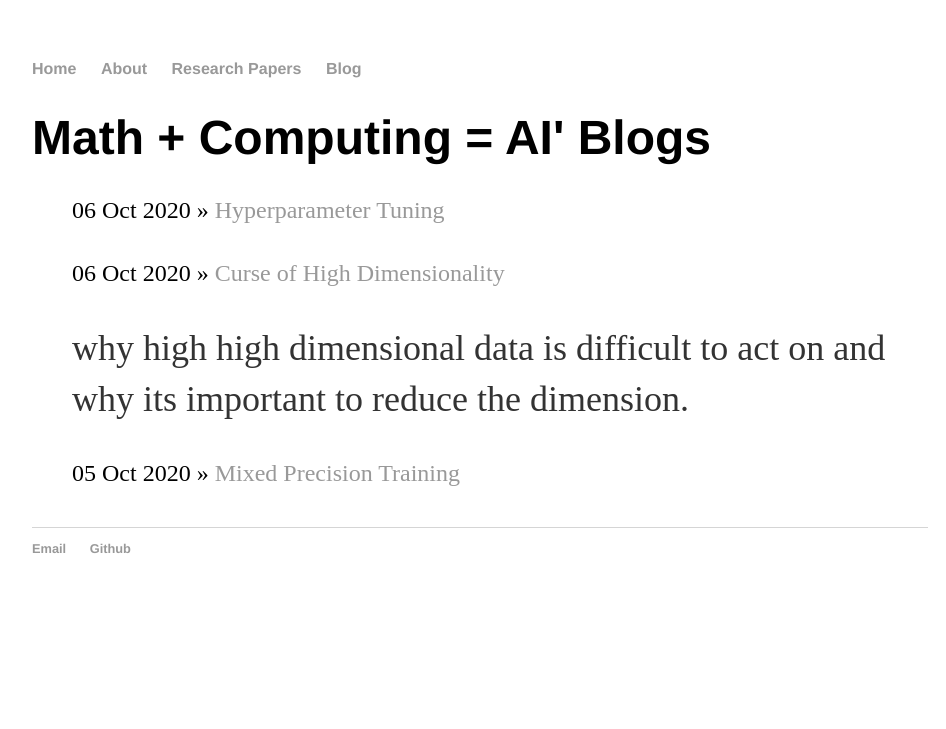
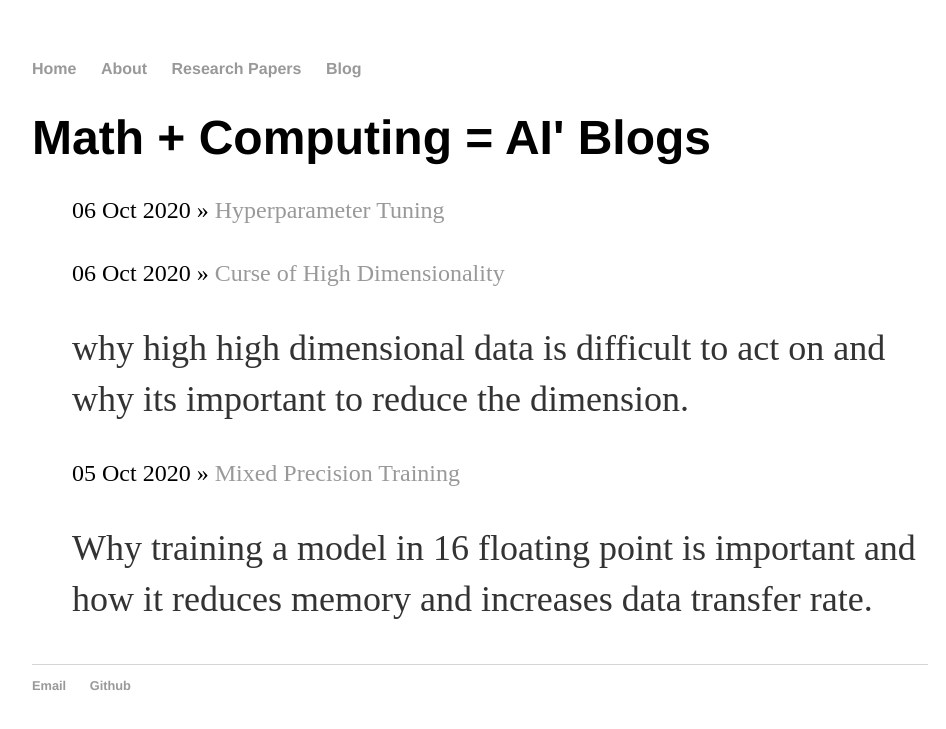
Before and after one commit to Mayurji/mayurji.github.io, a Jekyll site: the page built from blog/index.html, in a window 1280 px wide. Shown: the top 729 px of the page, without its empty margins (160-1106 px from the left). Built offline with Jekyll 4.4.1, drawn with Linux system fonts in a browser that asks for light colours.

Commit message:
Update 2020-10-05-MixedPrecisionTraining.markdown

```diff
--- a/_posts/2020-10-05-MixedPrecisionTraining.markdown
+++ b/_posts/2020-10-05-MixedPrecisionTraining.markdown
@@ -1,8 +1,8 @@
 ---
 layout: post
-title:  "Mixed Precision Training"
+title:  Mixed Precision Training
+description: Why training a model in 16 floating point is important and how it reduces memory and increases data transfer rate.
 date:   2020-10-05 13:43:52 +0530
-categories: jekyll update
 ---
 
 ## **Mixed Precision Training**
```
